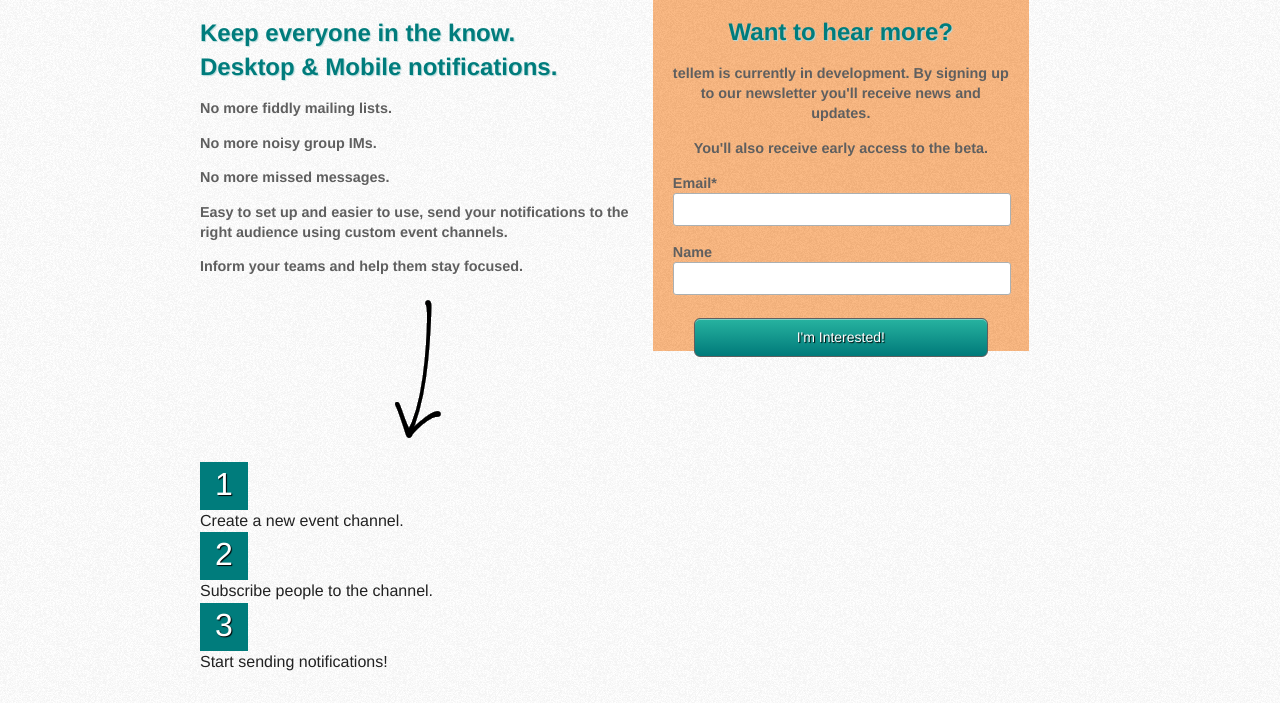
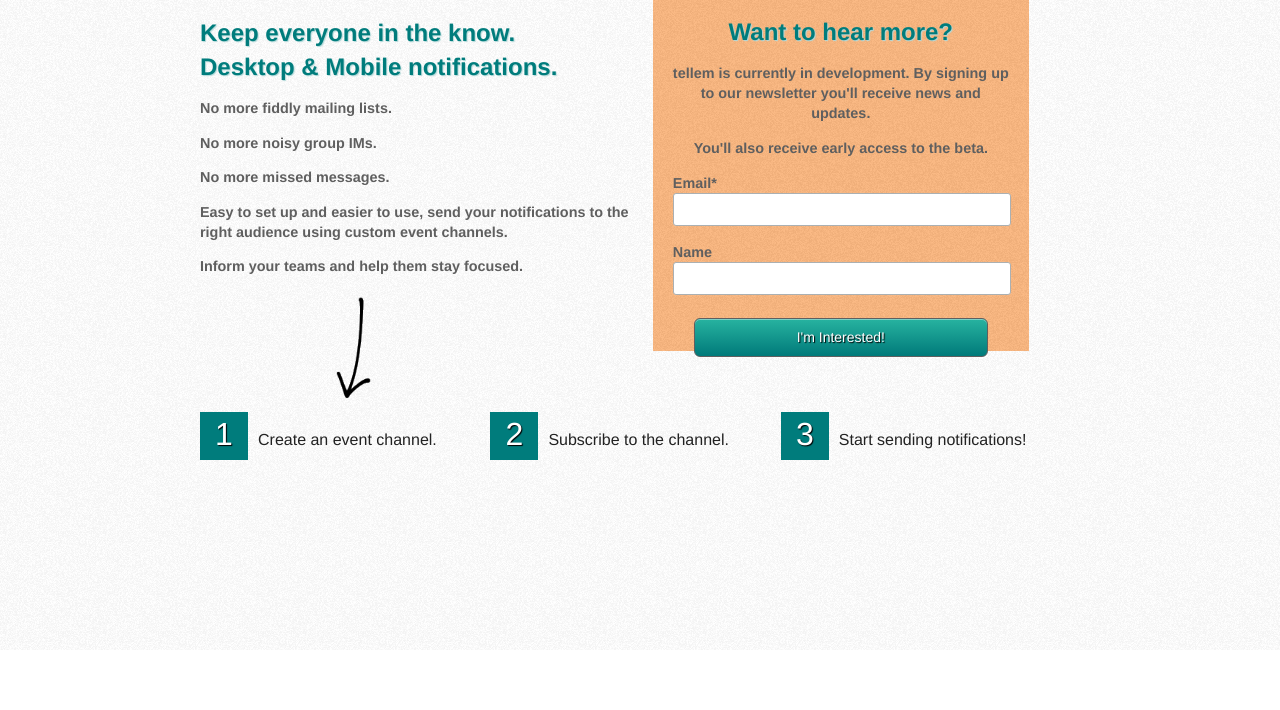
Before and after one commit to emmerich/tellem-site, a plain HTML site: page index.html in a window 1280 px wide. Shown: the part 52-762 px from the top of the page. Drawn offline with Linux system fonts and the light colour scheme; a web font is replaced by a local one.

Commit message:
Styling on the 123s

```diff
--- a/css/main.css
+++ b/css/main.css
@@ -130,7 +130,7 @@
 }
 
 .top-section {
-    height: 24.1em;
+    height: 21em;
 }
 
 .top-section, .bottom-section, .how-it-works {
@@ -277,6 +277,12 @@
 .arrow-img {
   display: block;
   margin: 0 auto;
+    padding-right: 130px;
+    height: 115px;
+}
+
+.how-it-works {
+    height: 13em;
 }
 
 .button {
@@ -349,6 +355,18 @@
 
     font-size: 2em;
     line-height: 0.9em;
+    display: inline-block;
+}
+
+.step {
+    display: inline-block;
+    width: 33%;
+}
+
+.step-header {
+    width: 70%;
+    margin-left: 10px;
+    display: inline-block;
 }
 
 
--- a/index.html
+++ b/index.html
@@ -73,19 +73,17 @@
 
 			<section class="steps">
 				<section class="step step1">
-					<div class="step-icon">1</div>
-
-				</section>
-				Create a new event channel.
-
-				<section class="step step2">
-					<div class="step-icon">2</div>
-					Subscribe people to the channel.
-				</section>
-
-				<section class="step step3">
-					<div class="step-icon">3</div>
-					Start sending notifications!
+					<div class="step-icon">1</div><section class="step-header">
+						Create an event channel.
+					</section>
+				</section><section class="step step2">
+					<div class="step-icon">2</div><section class="step-header">
+						Subscribe to the channel.
+					</section>
+				</section><section class="step step3">
+					<div class="step-icon">3</div><section class="step-header">
+						Start sending notifications!
+					</section>
 				</section>
 			</section>
 		</section>
```
